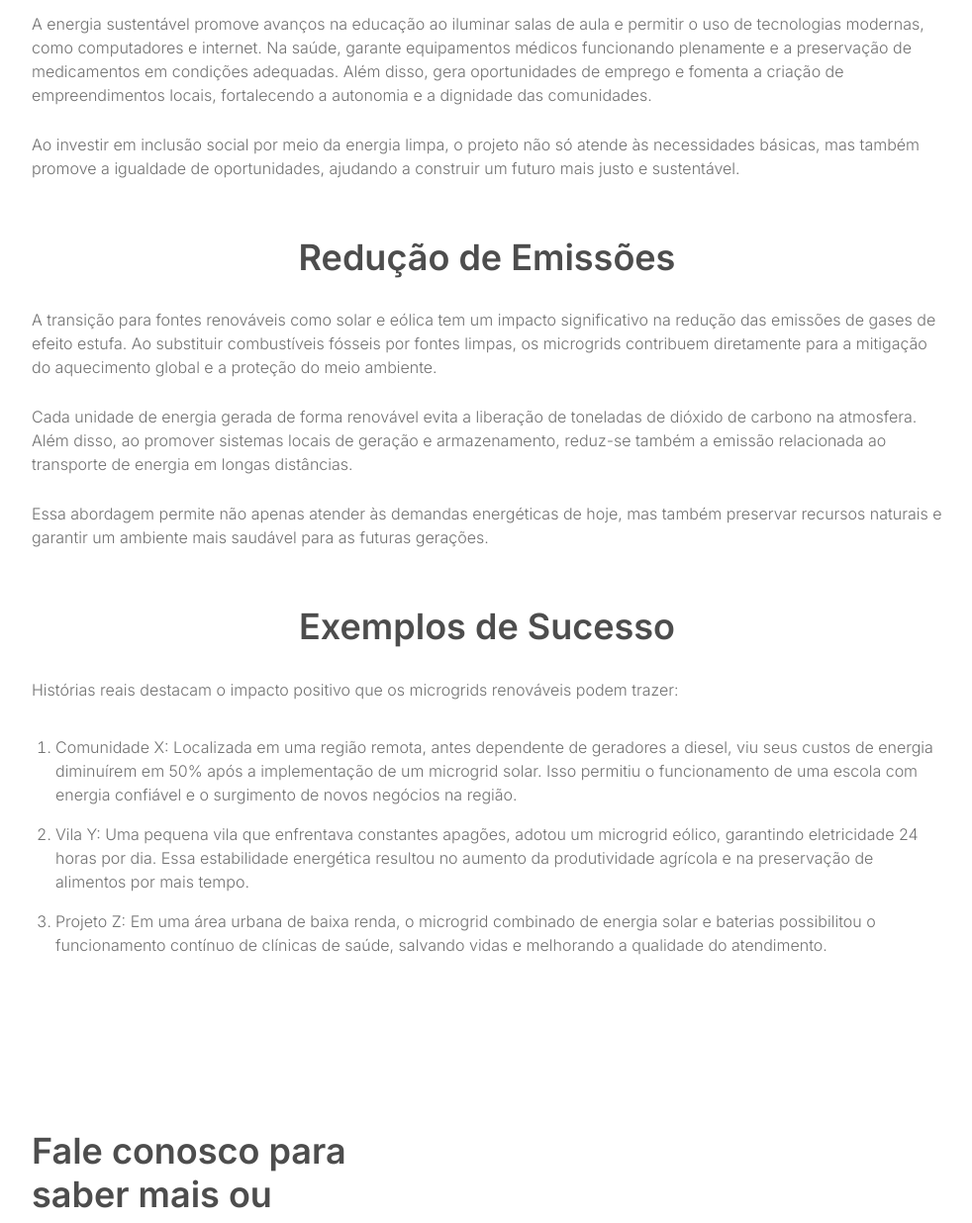
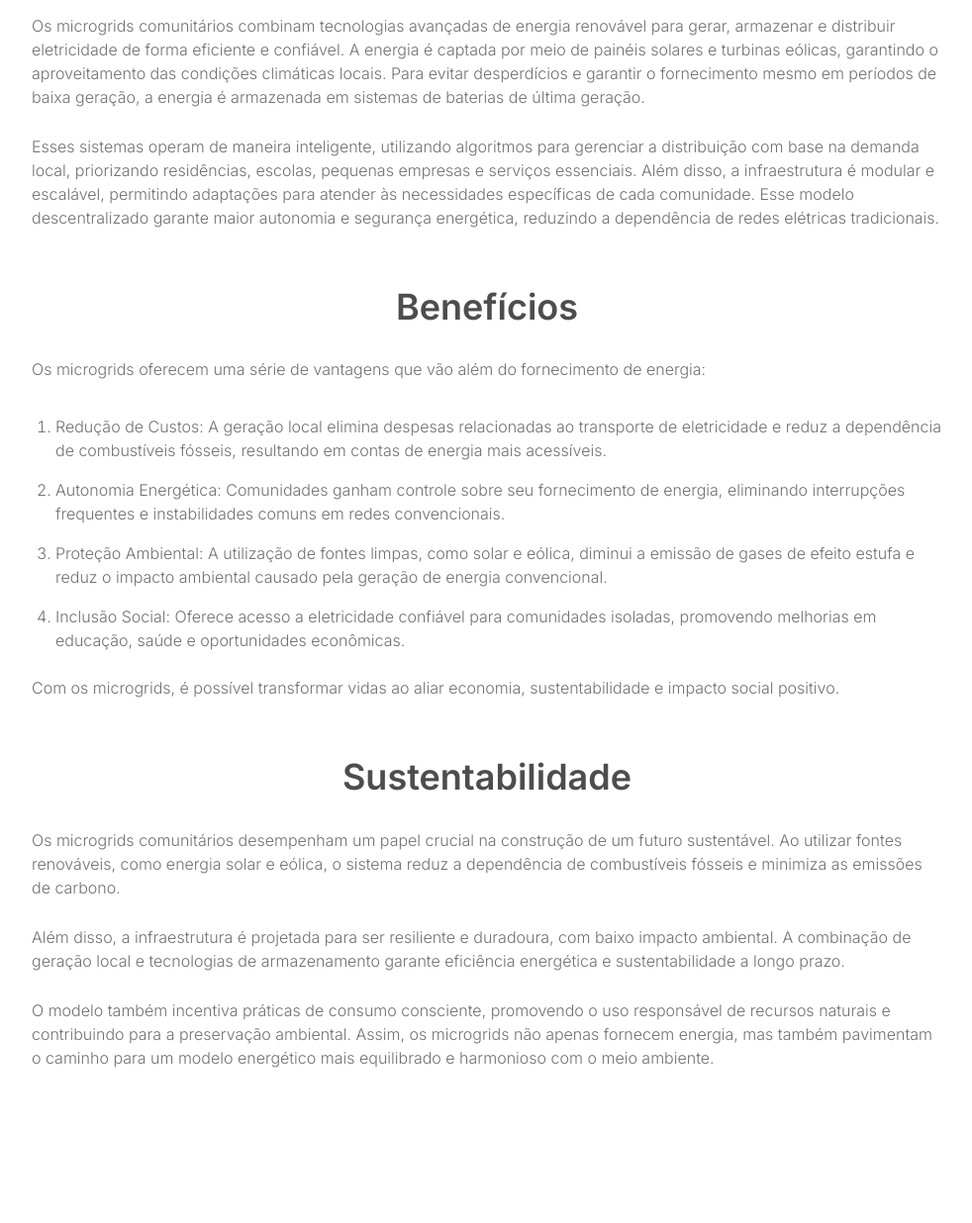
Before and after one commit to Yasmim-Antonielly/projeto-agro, a plain HTML site: page pages/solucao.html in a window 1280 px wide. Shown: the part 541-1777 px from the top of the page at 99% size, without its empty margins (148-1130 px from the left). Drawn offline with Linux system fonts and the light colour scheme.

Commit message:
Refactor HTML to update Microgrids Comunitários section with new content

```diff
--- a/pages/solucao.html
+++ b/pages/solucao.html
@@ -32,93 +32,93 @@
         </nav>
         <div class="descriptions">
           <h1>
-            Transformação com
-            <span class="highlights">Energia Limpa</span>
+            Microgrids Comunitários com <br />
+            <span class="highlights">Energia Solar e Eólica</span>
           </h1>
           <p>
-            Nosso projeto visa melhorar a vida das pessoas, oferecendo acesso a
-            energia limpa e impulsionando o desenvolvimento econômico e social.
+            Propomos microgrids que combinam energia solar e eólica, armazenada
+            em baterias e distribuída de forma inteligente. Isso garante energia
+            local e confiável para residências e pequenos negócios.
           </p>
         </div>
       </header>
     </div>
     <div class="sections">
       <section>
-        <h2>Inclusão Social</h2>
-
+        <h2>Funcionamento</h2>
         <p>
-          O acesso à energia limpa é um catalisador para o desenvolvimento
-          social e econômico em comunidades carentes. Com a implementação de
-          microgrids, é possível levar eletricidade confiável a áreas isoladas
-          ou com infraestrutura precária, possibilitando o funcionamento de
-          escolas, postos de saúde, e pequenos negócios.
+          Os microgrids comunitários combinam tecnologias avançadas de energia
+          renovável para gerar, armazenar e distribuir eletricidade de forma
+          eficiente e confiável. A energia é captada por meio de painéis solares
+          e turbinas eólicas, garantindo o aproveitamento das condições
+          climáticas locais. Para evitar desperdícios e garantir o fornecimento
+          mesmo em períodos de baixa geração, a energia é armazenada em sistemas
+          de baterias de última geração.
         </p>
         <p>
-          A energia sustentável promove avanços na educação ao iluminar salas de
-          aula e permitir o uso de tecnologias modernas, como computadores e
-          internet. Na saúde, garante equipamentos médicos funcionando
-          plenamente e a preservação de medicamentos em condições adequadas.
-          Além disso, gera oportunidades de emprego e fomenta a criação de
-          empreendimentos locais, fortalecendo a autonomia e a dignidade das
-          comunidades.
-        </p>
-        <p>
-          Ao investir em inclusão social por meio da energia limpa, o projeto
-          não só atende às necessidades básicas, mas também promove a igualdade
-          de oportunidades, ajudando a construir um futuro mais justo e
-          sustentável.
+          Esses sistemas operam de maneira inteligente, utilizando algoritmos
+          para gerenciar a distribuição com base na demanda local, priorizando
+          residências, escolas, pequenas empresas e serviços essenciais. Além
+          disso, a infraestrutura é modular e escalável, permitindo adaptações
+          para atender às necessidades específicas de cada comunidade. Esse
+          modelo descentralizado garante maior autonomia e segurança energética,
+          reduzindo a dependência de redes elétricas tradicionais.
         </p>
       </section>
       <section>
-        <h2>Redução de Emissões</h2>
+        <h2>Benefícios</h2>
         <p>
-          A transição para fontes renováveis como solar e eólica tem um impacto
-          significativo na redução das emissões de gases de efeito estufa. Ao
-          substituir combustíveis fósseis por fontes limpas, os microgrids
-          contribuem diretamente para a mitigação do aquecimento global e a
-          proteção do meio ambiente.
+          Os microgrids oferecem uma série de vantagens que vão além do
+          fornecimento de energia:
         </p>
+        <ol>
+          <li>
+            Redução de Custos: A geração local elimina despesas relacionadas ao
+            transporte de eletricidade e reduz a dependência de combustíveis
+            fósseis, resultando em contas de energia mais acessíveis.
+          </li>
+          <li>
+            Autonomia Energética: Comunidades ganham controle sobre seu
+            fornecimento de energia, eliminando interrupções frequentes e
+            instabilidades comuns em redes convencionais.
+          </li>
+          <li>
+            Proteção Ambiental: A utilização de fontes limpas, como solar e
+            eólica, diminui a emissão de gases de efeito estufa e reduz o
+            impacto ambiental causado pela geração de energia convencional.
+          </li>
+          <li>
+            Inclusão Social: Oferece acesso a eletricidade confiável para
+            comunidades isoladas, promovendo melhorias em educação, saúde e
+            oportunidades econômicas.
+          </li>
+        </ol>
         <p>
-          Cada unidade de energia gerada de forma renovável evita a liberação de
-          toneladas de dióxido de carbono na atmosfera. Além disso, ao promover
-          sistemas locais de geração e armazenamento, reduz-se também a emissão
-          relacionada ao transporte de energia em longas distâncias.
-        </p>
-        <p>
-          Essa abordagem permite não apenas atender às demandas energéticas de
-          hoje, mas também preservar recursos naturais e garantir um ambiente
-          mais saudável para as futuras gerações.
+          Com os microgrids, é possível transformar vidas ao aliar economia,
+          sustentabilidade e impacto social positivo.
         </p>
       </section>
       <section>
-        <h2>Exemplos de Sucesso</h2>
-
+        <h2>Sustentabilidade</h2>
         <p>
-          Histórias reais destacam o impacto positivo que os microgrids
-          renováveis podem trazer:
+          Os microgrids comunitários desempenham um papel crucial na construção
+          de um futuro sustentável. Ao utilizar fontes renováveis, como energia
+          solar e eólica, o sistema reduz a dependência de combustíveis fósseis
+          e minimiza as emissões de carbono.
         </p>
-
-        <ol>
-          <li>
-            Comunidade X: Localizada em uma região remota, antes dependente de
-            geradores a diesel, viu seus custos de energia diminuírem em 50%
-            após a implementação de um microgrid solar. Isso permitiu o
-            funcionamento de uma escola com energia confiável e o surgimento de
-            novos negócios na região.
-          </li>
-          <li>
-            Vila Y: Uma pequena vila que enfrentava constantes apagões, adotou
-            um microgrid eólico, garantindo eletricidade 24 horas por dia. Essa
-            estabilidade energética resultou no aumento da produtividade
-            agrícola e na preservação de alimentos por mais tempo.
-          </li>
-          <li>
-            Projeto Z: Em uma área urbana de baixa renda, o microgrid combinado
-            de energia solar e baterias possibilitou o funcionamento contínuo de
-            clínicas de saúde, salvando vidas e melhorando a qualidade do
-            atendimento.
-          </li>
-        </ol>
+        <p>
+          Além disso, a infraestrutura é projetada para ser resiliente e
+          duradoura, com baixo impacto ambiental. A combinação de geração local
+          e tecnologias de armazenamento garante eficiência energética e
+          sustentabilidade a longo prazo.
+        </p>
+        <p>
+          O modelo também incentiva práticas de consumo consciente, promovendo o
+          uso responsável de recursos naturais e contribuindo para a preservação
+          ambiental. Assim, os microgrids não apenas fornecem energia, mas
+          também pavimentam o caminho para um modelo energético mais equilibrado
+          e harmonioso com o meio ambiente.
+        </p>
       </section>
       <div id="contact-form"></div>
       <script src="/components/ContactForm/contact.js"></script>
```
